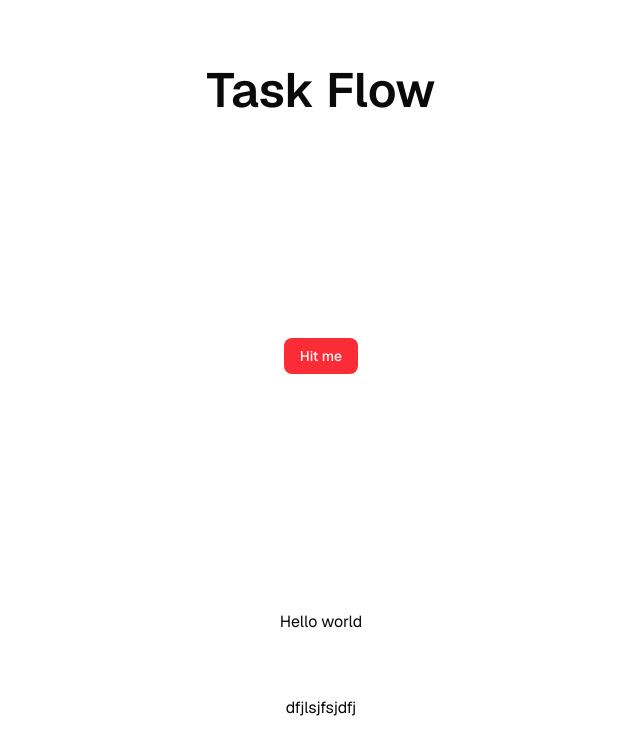
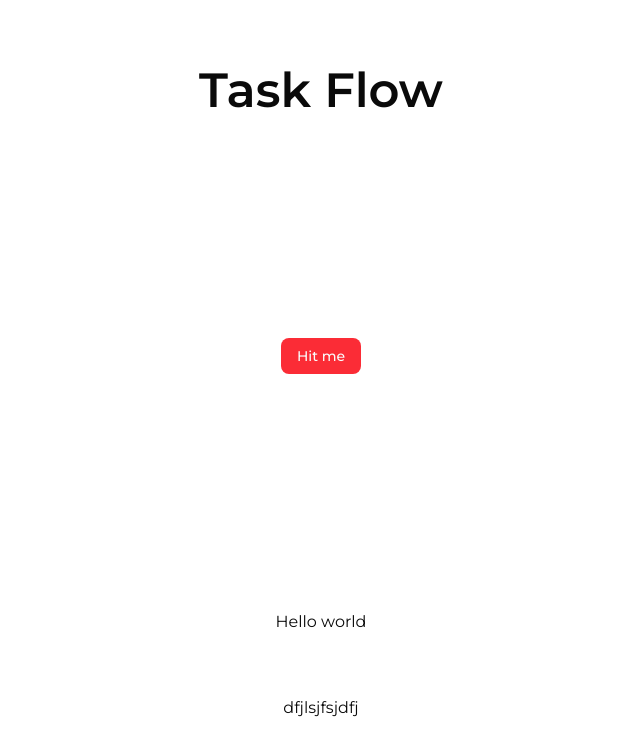
Before and after one commit to Apur0y/task-flow-client, a Next.js app: page / in a window 1280 px wide. Shown: the top 756 px of the page, without its empty margins (319-959 px from the left). Built offline with nearby package versions, Linux system fonts and the light colour scheme.

Commit message:
insert the font montserret

```diff
--- a/src/app/globals.css
+++ b/src/app/globals.css
@@ -112,11 +112,17 @@
   --sidebar-ring: oklch(0.556 0 0);
 }
 
+@theme {
+  --color-task-primary: #006666;
+  --color-task-primary-dark: #003333;
+}
+
 @layer base {
   * {
     @apply border-border outline-ring/50;
   }
   body {
+      font-family: var(--font-montserrat);
     @apply bg-background text-foreground;
   }
 }
--- a/src/app/layout.tsx
+++ b/src/app/layout.tsx
@@ -1,16 +1,12 @@
 import type { Metadata } from "next";
-import { Geist, Geist_Mono } from "next/font/google";
+import { Geist, Geist_Mono, Montserrat } from "next/font/google";
 import "./globals.css";
 
-const geistSans = Geist({
-  variable: "--font-geist-sans",
+const montserrat = Montserrat({
+  variable: "--font-montserrat", // ✅ Correct and clear
   subsets: ["latin"],
 });
 
-const geistMono = Geist_Mono({
-  variable: "--font-geist-mono",
-  subsets: ["latin"],
-});
 
 export const metadata: Metadata = {
   title: "Task Flow",
@@ -25,7 +21,7 @@ export default function RootLayout({
   return (
     <html lang="en">
       <body
-        className={`${geistSans.variable} ${geistMono.variable} antialiased`}
+        className={`${montserrat.variable}  antialiased`}
       >
         {children}
       </body>
--- a/src/components/app-sidebar.tsx
+++ b/src/components/app-sidebar.tsx
@@ -152,7 +152,7 @@ const data = {
 
 export function AppSidebar({ ...props }: React.ComponentProps<typeof Sidebar>) {
   return (
-    <Sidebar className="bg-task-primary text-white" collapsible="offcanvas" {...props}>
+    <Sidebar className="bg-task-primary " collapsible="offcanvas" {...props}>
       <SidebarHeader className="bg-task-primary">
         <SidebarMenu className="bg-task-primary">
           <SidebarMenuItem className="bg-task-primary">
```
